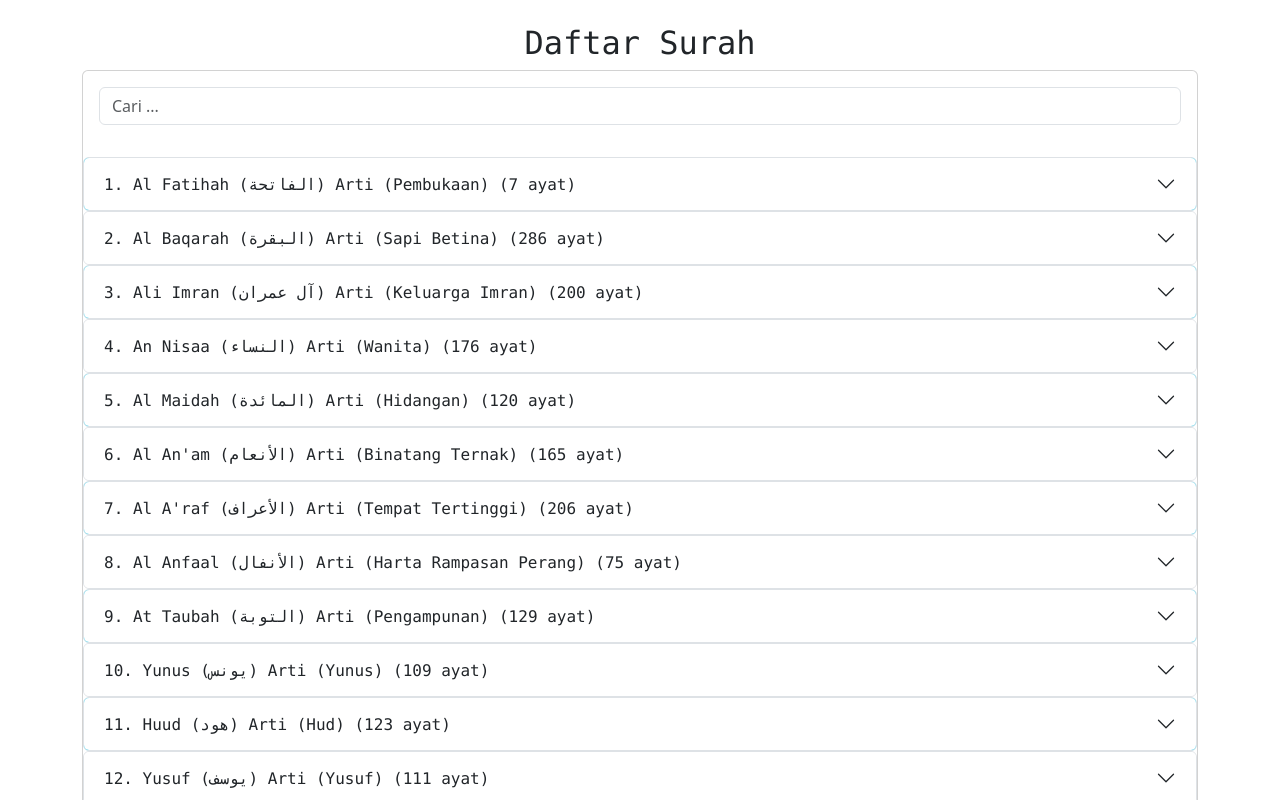
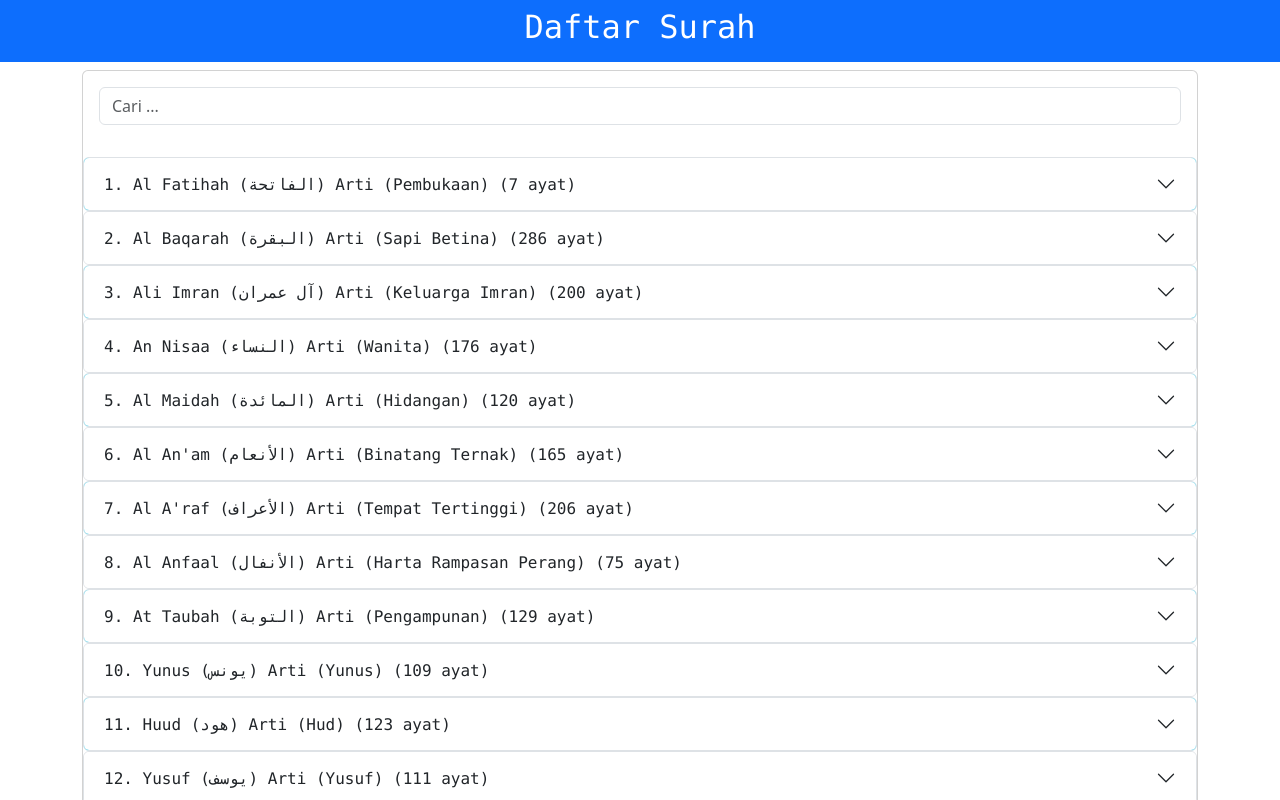
Before and after one commit to muhyiabdulb/al-quran, a React (Create React App) app: page / in a window 1280 px wide. Shown: the top 800 px of the page. Built offline with nearby package versions, Linux system fonts and the light colour scheme.

Commit message:
update ke - 6

```diff
--- a/src/components/DetailSurah.jsx
+++ b/src/components/DetailSurah.jsx
@@ -38,7 +38,7 @@ const DetailSurah = () => {
         }
     }
 
-    const data = loading ? <h3 className="position-absolute top-50 start-50 translate-middle text-success fs-2">Proses Request . . .</h3> :
+    const data = loading ? <h3 className="position-absolute top-50 start-50 translate-middle text-success fs-2">Proses Request ...</h3> :
         detailSurah.map((item, index) => {
             return (
                 <Card bg={index % 2 === 0 ? 'info' : ''} key={index}>
--- a/src/components/ListSurah.jsx
+++ b/src/components/ListSurah.jsx
@@ -1,13 +1,14 @@
 import React from 'react'
 import listSurah from '../json/list_surah.json'
 import Footer from './footer/Footer';
+import Navbar from './navbar/Navbar';
 import Search from './search/Search';
 
 const ListSurah = () => {
     return (
         <div>
-            <div className="container pt-4">
-                <h2 className="text-center font-monospace">Daftar Surah</h2>
+            <Navbar />
+            <div className="container">
                 <Search details={listSurah} />
             </div>
             <Footer />
--- /dev/null
+++ b/src/components/navbar/Navbar.jsx
@@ -0,0 +1,13 @@
+import React from 'react'
+
+const Navbar = () => {
+    return (
+        <nav className="text-center py-2 mb-2 bg-primary text-white font-monospace">
+            <div className="container-fluid">
+                <h2 className="text-center text-white">Daftar Surah</h2>
+            </div>
+        </nav>
+    )
+}
+
+export default Navbar
--- a/src/components/search/Search.jsx
+++ b/src/components/search/Search.jsx
@@ -18,7 +18,7 @@ const Search = ({ details }) => {
         )
     })
 
-    if(cariSurah === '') {
+    if(cariSurah == '') {
         console.log('tidak ada')
     } else {
         console.log('ada')
--- a/src/components/search/SearchList.jsx
+++ b/src/components/search/SearchList.jsx
@@ -6,7 +6,7 @@ import { NavLink } from 'react-router-dom';
 const SearchList = ({ filterSurah }) => {
     console.log(filterSurah)
 
-    const filtered = filterSurah === '' ? <h3 className="display-4 text-center text-danger">Surah Tidak Ada</h3> : filterSurah.map((item, index) => {
+    const filtered = filterSurah == '' ? <h3 className="display-4 text-center text-danger">Surah Tidak Ada</h3> : filterSurah.map((item, index) => {
         return(
             <Accordion key={index}  className="font-monospace">
                 <Accordion.Item className={index % 2 === 0 ? 'bg-info' : ''} eventKey={index}>
```
